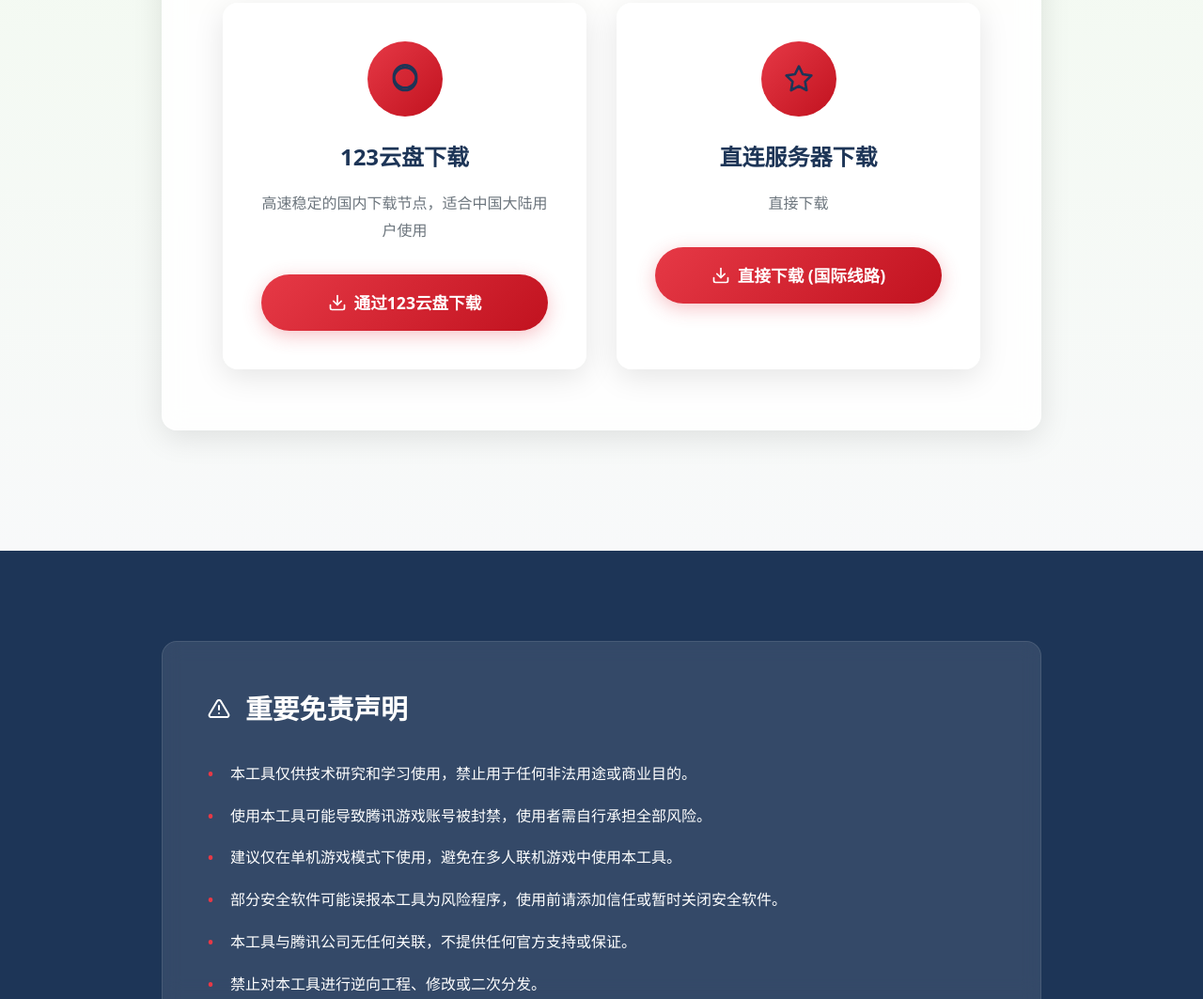
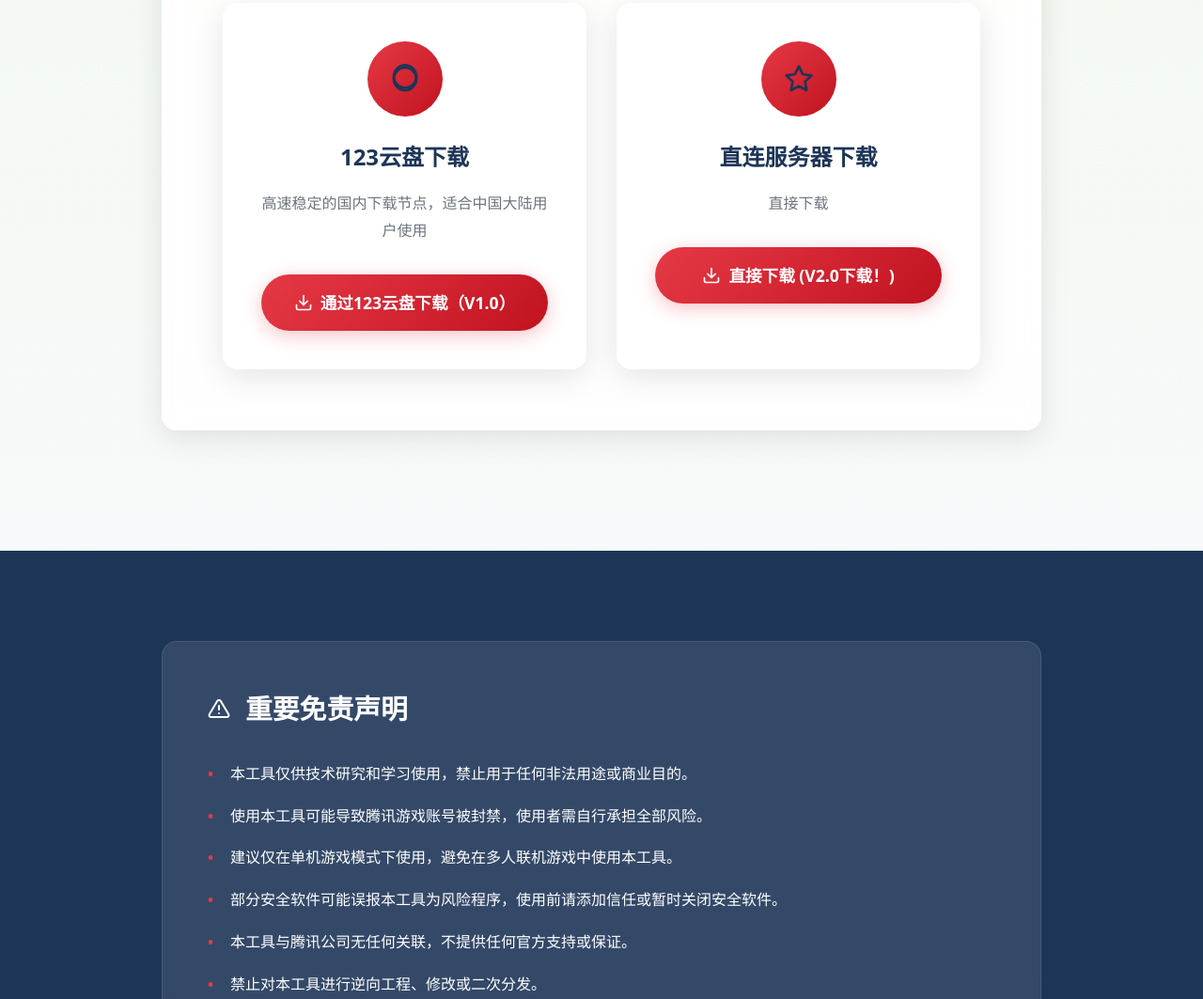
Before and after one commit to 151shi23/fuck-ACE, a plain HTML site: page index.html in a window 1280 px wide. Shown: the part 2216-3279 px from the top of the page at 94% size. Drawn offline with Linux system fonts and the light colour scheme.

Commit message:
Add files via upload

```diff
--- a/index.html
+++ b/index.html
@@ -643,7 +643,7 @@
                                 <polyline points="7 10 12 15 17 10"></polyline>
                                 <line x1="12" y1="15" x2="12" y2="3"></line>
                             </svg>
-                            通过123云盘下载
+                            通过123云盘下载（V1.0）
                         </a>
                     </div>
 
@@ -656,13 +656,13 @@
                         <h3 class="option-name">直连服务器下载</h3>
                         <p class="option-desc">直接下载</p>
                         <!-- 替换为实际的直连下载链接 -->
-                        <a href="https://123-184-221-25.pd1.cjjd19.com:30443/download-cdn.123295.com/123-988/af3fcdba/1825003362-0/af3fcdba5409560159f54fd3f6144fdc/c-m86?v=5&t=1755335509&s=17553355090cfb8a570771c9d7b18fdbe8de4fdd52&r=DLVK4N&bzc=2&bzs=313832353030333336323a33353231363735313a31313532363636313a30&bzp=0&bi=3753589508&filename=fuck+ace%EF%BC%88ACE%E5%A4%84%E7%BD%AE%E5%B7%A5%E5%85%B7%EF%BC%9B123%E5%88%B6%E4%BD%9C%EF%BC%89.zip&x-mf-biz-cid=5e46980a-19da-4371-addb-f7649112952e-584000&auto_redirect=0&ndcp=1&cache_type=1&xmfcid=1131433b-a961-4fef-a29d-473204fba3023928d590f00" class="download-button">
+                        <a href="https://123-184-221-23.pd1.cjjd19.com:30443/download-cdn.123295.com/123-236/b78ab310/1825003362-0/b78ab31028b9ec05f64c91b6d666d8ec/c-m96?v=5&t=1755343772&s=17553437724298297e253642238d1cb2dd15c97d70&r=ZOXNC1&bzc=2&bzs=313832353030333336323a33353231373836393a31313439393430393a30&bzp=0&bi=3753589508&filename=fuck_ACE.zip&x-mf-biz-cid=75ca561f-b006-4490-9a45-e0346c57502e-584000&auto_redirect=0&ndcp=1&cache_type=1&xmfcid=2b2d06cb-44bb-4b93-b415-06b04872690e3828d590f00" class="download-button">
                             <svg width="20" height="20" viewBox="0 0 24 24" fill="none" stroke="currentColor" stroke-width="2" stroke-linecap="round" stroke-linejoin="round" style="margin-right: 8px;">
                                 <path d="M21 15v4a2 2 0 0 1-2 2H5a2 2 0 0 1-2-2v-4"></path>
                                 <polyline points="7 10 12 15 17 10"></polyline>
                                 <line x1="12" y1="15" x2="12" y2="3"></line>
                             </svg>
-                            直接下载 (国际线路)
+                            直接下载 (V2.0下载！)
                         </a>
                     </div>
                 </div>
```
